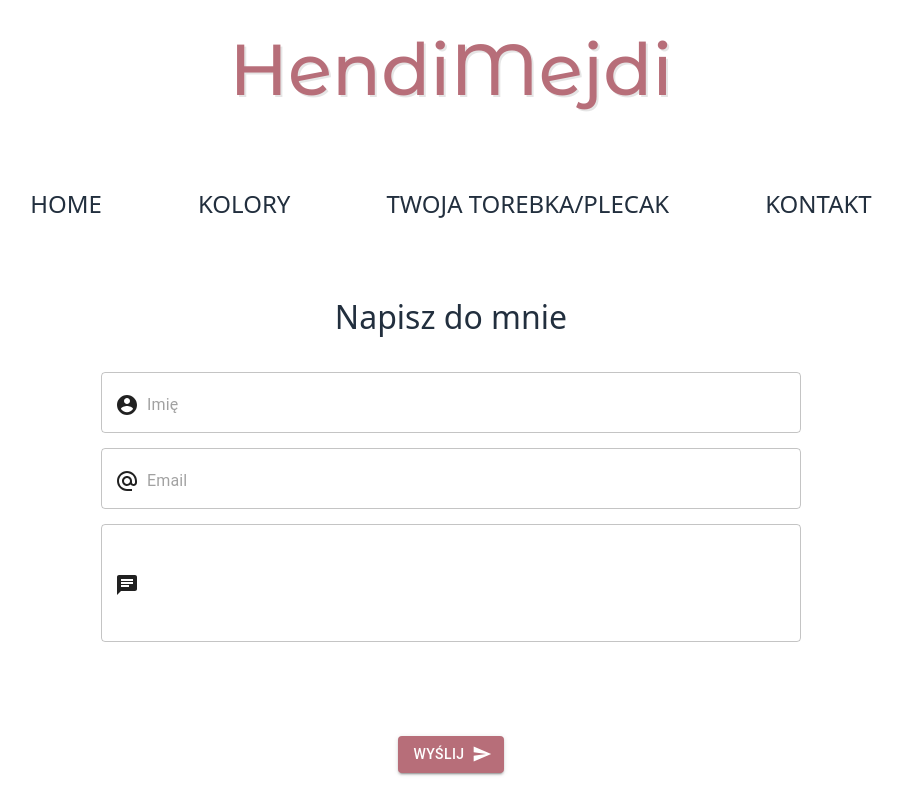
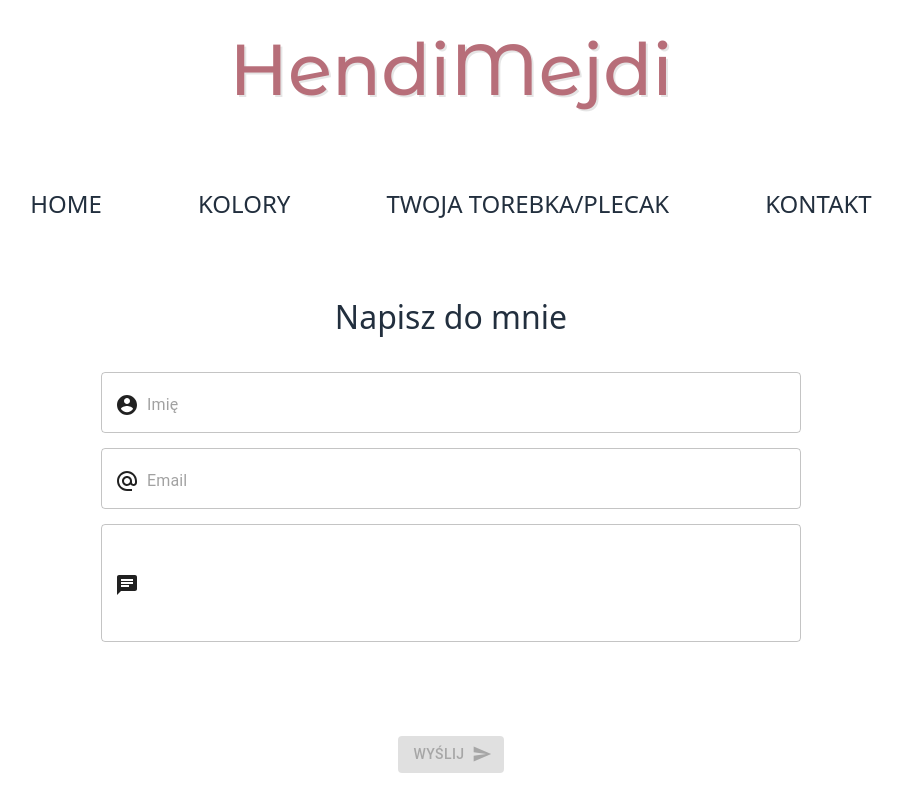
Before and after one commit to Piotr-Zacharski/hendimejdinc, a Next.js app: page /contact in a window 1280 px wide. Shown: the top 800 px of the page, without its empty margins (189-1086 px from the left). Built offline with nearby package versions, Linux system fonts and the light colour scheme.

Commit message:
:sparkles: conditional button

```diff
--- a/pages/contact.js
+++ b/pages/contact.js
@@ -108,6 +108,7 @@ const Contact = () => {
             [name]: value,
         }))
     }
+    const hiddenValues = user_name && user_email && user_text;
     const info = <Alert severity="success" sx={{ width: '100%' }} style={{backgroundColor: '#d5aab0', color: 'white', justifyContent: 'center'}}>Twoja wiadomość została wysłana.</Alert>
     const onSubmit = (data) => {
         sendForm('service_usl08gc', 'template_quokdn5', '#contact-form').then(
@@ -194,6 +195,16 @@ const Contact = () => {
                         />{' '}
                         <br />
                         <br />
+                        {!hiddenValues ?
+                            <Button
+                                type="submit"
+                                variant="contained"
+                                disabled
+                                className={classes.button}
+                                endIcon={<SendIcon className={classes.icon} />}
+                            >
+                                Wyślij
+                            </Button> :
                             <Button
                                 type="submit"
                                 variant="contained"
@@ -202,6 +213,7 @@ const Contact = () => {
                             >
                                 Wyślij
                             </Button>
+                        }
                     </form>
                 </div>
             </div>{' '}
```
Lines whose indentation alone changed are shown as unchanged.
